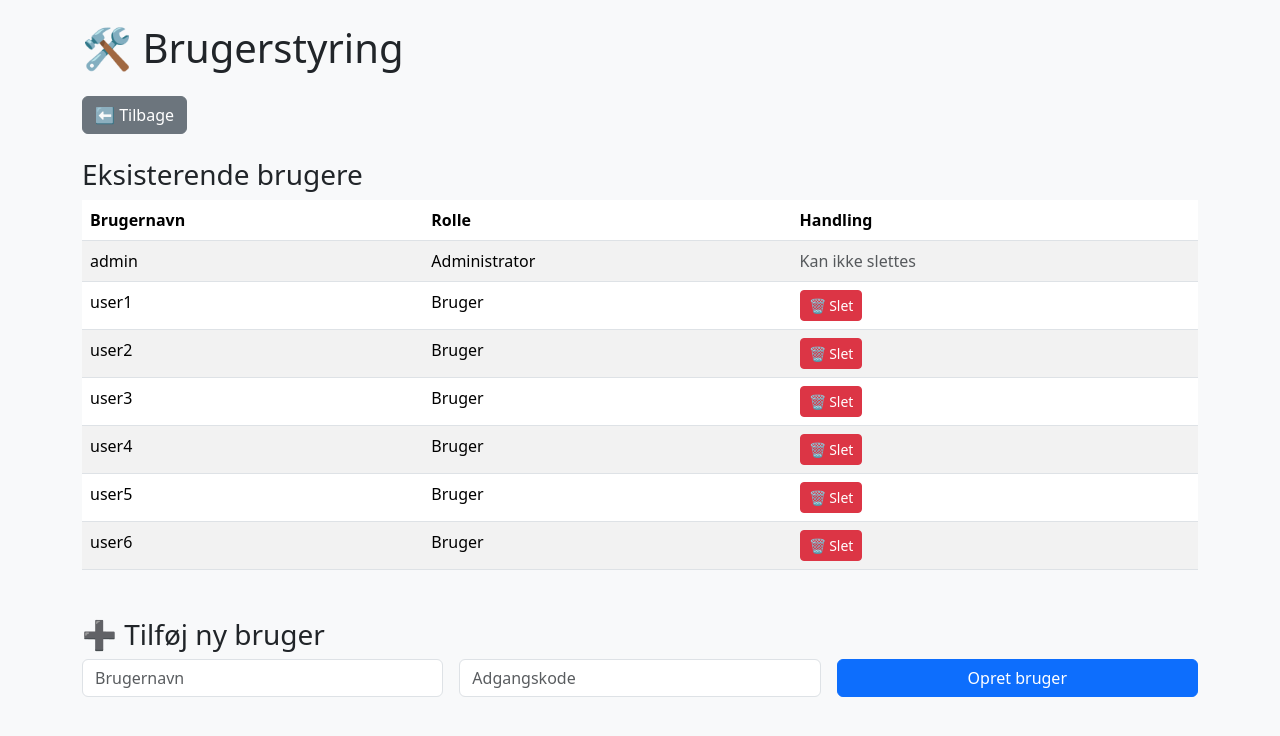
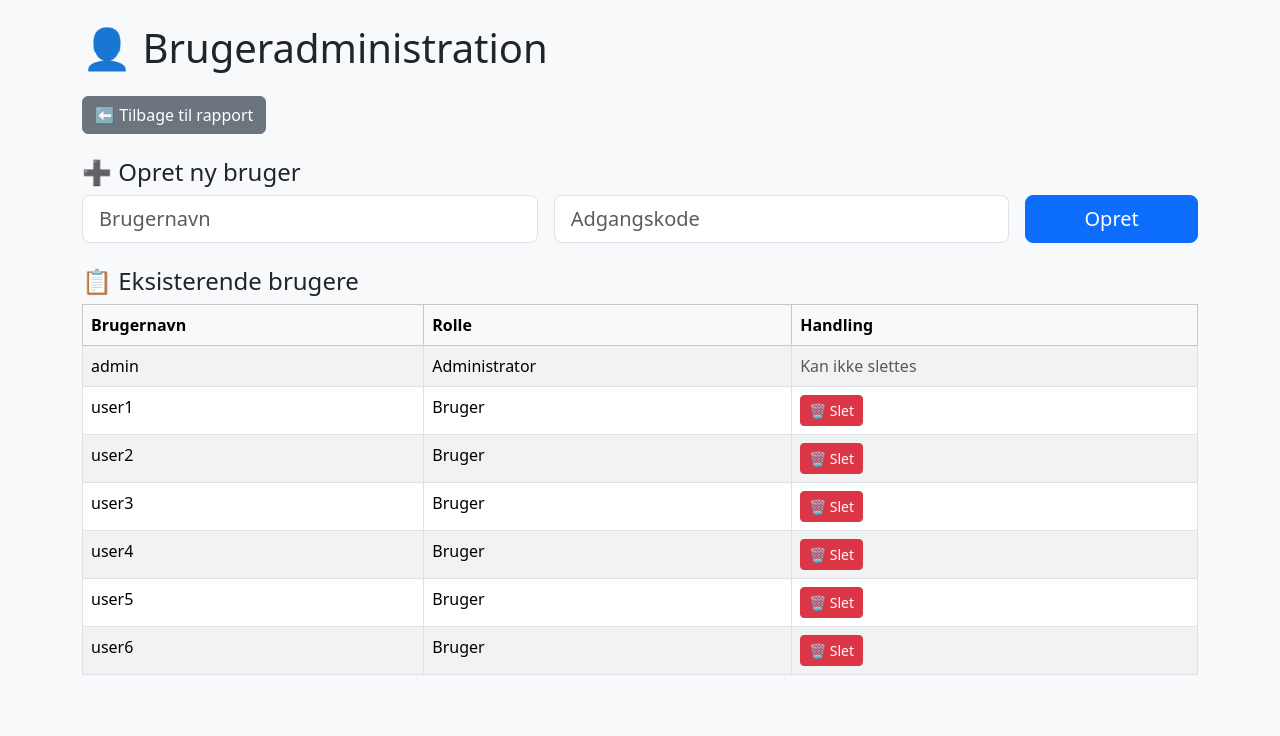
Before and after one commit to Simonsen9430/bjaergningsrapport---v2, a Flask app: page /admin in a window 1280 px wide. Shown: the top 736 px of the page. Run offline with Flask 3, Linux system fonts and the light colour scheme; a user stored in the database is signed in; data comes from the database, SQL or seed files in the repository.

Commit message:
Tilføjer adminpanel til oprettelse af brugere

```diff
--- a/templates/admin.html
+++ b/templates/admin.html
@@ -2,17 +2,39 @@
 <html lang="da">
 <head>
     <meta charset="UTF-8">
-    <title>Admin – Brugerstyring</title>
+    <title>Adminpanel</title>
     <meta name="viewport" content="width=device-width, initial-scale=1">
     <link href="https://cdn.jsdelivr.net/npm/bootstrap@5.3.2/dist/css/bootstrap.min.css" rel="stylesheet">
 </head>
 <body class="bg-light p-4">
     <div class="container">
-        <h1 class="mb-4">🛠️ Brugerstyring</h1>
-        <a href="/" class="btn btn-secondary mb-4">⬅️ Tilbage</a>
-        <h3>Eksisterende brugere</h3>
-        <table class="table table-striped">
-            <thead><tr><th>Brugernavn</th><th>Rolle</th><th>Handling</th></tr></thead>
+        <h1 class="mb-4">👤 Brugeradministration</h1>
+
+        <a href="/" class="btn btn-secondary mb-4">⬅️ Tilbage til rapport</a>
+
+        <h4>➕ Opret ny bruger</h4>
+        <form method="post" class="row g-3 mb-4">
+            <input type="hidden" name="add_user" value="1">
+            <div class="col-md-5">
+                <input type="text" name="new_username" class="form-control form-control-lg" placeholder="Brugernavn" required>
+            </div>
+            <div class="col-md-5">
+                <input type="password" name="new_password" class="form-control form-control-lg" placeholder="Adgangskode" required>
+            </div>
+            <div class="col-md-2 d-grid">
+                <button type="submit" class="btn btn-primary btn-lg">Opret</button>
+            </div>
+        </form>
+
+        <h4>📋 Eksisterende brugere</h4>
+        <table class="table table-bordered table-striped table-hover">
+            <thead class="table-light">
+                <tr>
+                    <th>Brugernavn</th>
+                    <th>Rolle</th>
+                    <th>Handling</th>
+                </tr>
+            </thead>
             <tbody>
                 {% for user in users %}
                     <tr>
@@ -20,7 +42,7 @@
                         <td>{% if user[2] %}Administrator{% else %}Bruger{% endif %}</td>
                         <td>
                             {% if not user[2] %}
-                        <form method="post" style="display:inline-block;">
+                                <form method="post" style="display:inline;">
                                     <input type="hidden" name="delete_user" value="{{ user[0] }}">
                                     <button type="submit" class="btn btn-sm btn-danger">🗑 Slet</button>
                                 </form>
@@ -32,19 +54,6 @@
                 {% endfor %}
             </tbody>
         </table>
-
-        <h3 class="mt-5">➕ Tilføj ny bruger</h3>
-        <form method="post" class="row g-3">
-            <div class="col-md-4">
-                <input type="text" name="new_username" class="form-control" placeholder="Brugernavn" required>
-            </div>
-            <div class="col-md-4">
-                <input type="password" name="new_password" class="form-control" placeholder="Adgangskode" required>
-            </div>
-            <div class="col-md-4">
-                <button type="submit" name="add_user" class="btn btn-primary w-100">Opret bruger</button>
-            </div>
-        </form>
     </div>
 </body>
 </html>
```
Lines whose indentation alone changed are shown as unchanged.
